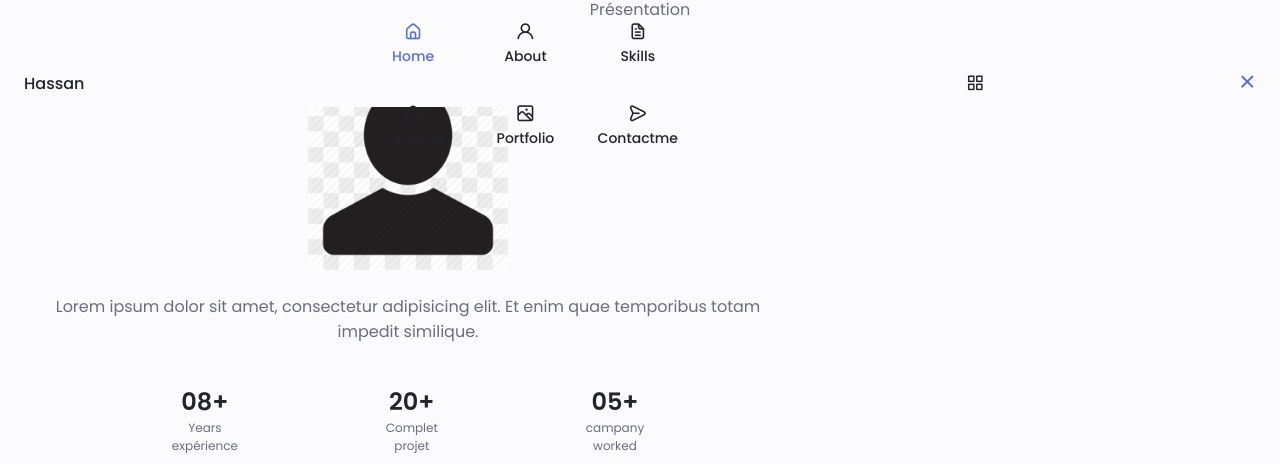
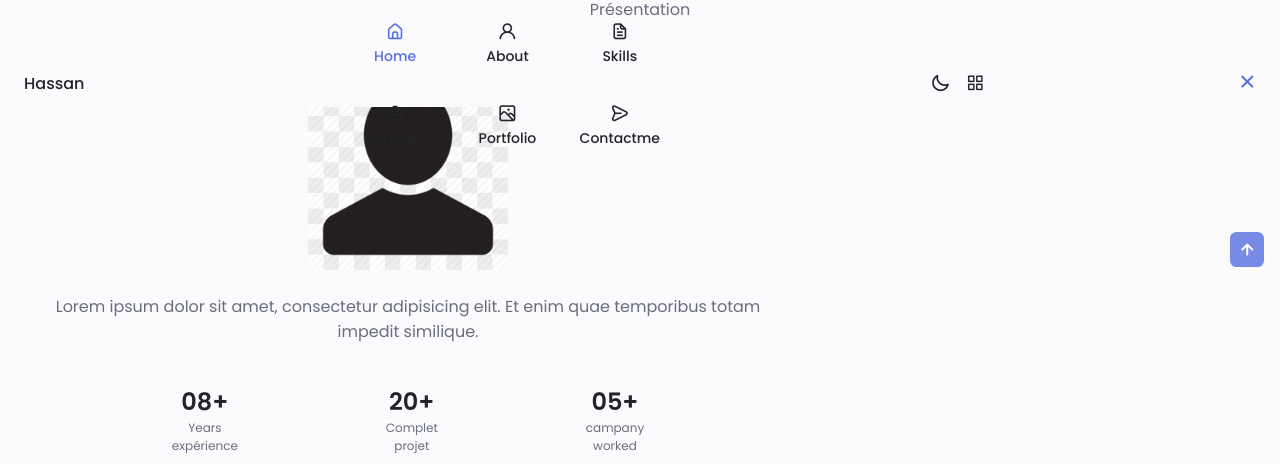
Before and after one commit to hassanrobleh/portfolio, a plain HTML site: page index.html in a window 1280 px wide. Shown: the part 693-1157 px from the top of the page. Drawn offline with nearby package versions, Linux system fonts and the light colour scheme.

Commit message:
scroll up

```diff
--- a/index.html
+++ b/index.html
@@ -55,6 +55,8 @@
             </div>
 
             <div class="nav__btns">
+                <!-- Theme change button  -->
+                <i class="uil uil-moon change-theme" id="theme-button"></i>
                 <div class="nav__toggle" id="nav-toggle">
                     <i class="uil uil-apps"></i>
                 </div>
@@ -868,6 +870,9 @@
     </footer>
 
     <!-- SCROLL TOP -->
+    <a href="#" class="scrollup" id="scroll-up">
+        <i class="uil uil-arrow-up scrollup__icon"></i>
+    </a>
 
     <!-- SWIPER JS -->
     <script src="src/js/swiper-bundle.min.js"></script>
--- a/src/css/styles.css
+++ b/src/css/styles.css
@@ -63,6 +63,32 @@
         --small-font-size: .875rem;
         --smaller-font-size: 813rem;
     }
+}
+
+/* Variables Dark theme */
+body.dark-theme {
+    /* HSL color mode */
+    --first-color-second: hsl(var(--hue-color), 30%, 8%);
+    --title-color: hsl(var(--hue-color), 8%, 95%);
+    --text-color: hsl(var(--hue-color), 8%, 75%);
+    --input-color: hsl(var(--hue-color), 29%, 16%);
+    --body-color: hsl(var(--hue-color), 28%, 12%);
+    --container-color: hsl(var(var(--hue-color), 29%; 16%));
+}
+
+/* Button Dark/Light */
+.nav__btns {
+    display: flex;
+    align-items: center;
+}
+.change-theme {
+    font-size: 1.25rem;
+    color: var(--title-color);
+    margin-right: var(--mb-1);
+    cursor: pointer;
+}
+.change-theme:hover {
+    color: var(--first-color);
 }
 
 /* BASE */
@@ -217,6 +243,11 @@ img {
 /* ACTIVE LINK */
 .active-link {
     color: var(--first-color);
+}
+
+/* CHANGE BACKGROUND HEADER */
+.scroll-header {
+    box-shadow: 0 -1px 4px rgba(0, 0, 0, .15);
 }
 
 /* HOME */
@@ -816,3 +847,33 @@ img {
 }
 
 /* SCROLL UP */
+.scrollup {
+    position: fixed;
+    right: 1rem;
+    bottom: -20%;
+    background-color: var(--first-color);
+    opacity: .8;
+    padding: 0 .3rem;
+    border-radius: .4rem;
+    z-index: var(--z-tooltip);
+    transition: .4s;
+}
+.scrollup:hover {
+    background-color: var(--first-color-alt);
+}
+.scrollup__icon {
+    font-size: 1.5rem;
+    color: #fff;
+}
+
+/* Show scroll */
+.show-scroll {
+    bottom: 5rem;
+}
+
+/* ============= MEDIA QUERIES ==================== */
+/* For small devices */
+
+/* For medium devices */
+
+/* For large devices */
--- a/src/js/main.js
+++ b/src/js/main.js
@@ -165,8 +165,22 @@ function scrollActive() {
 }
 window.addEventListener("scroll", scrollActive);
 
-/* CHANGE BACKGROUND HEADER */
+/*==================== CHANGE BACKGROUND HEADER ====================*/
+function scrollHeader() {
+  const nav = document.getElementById("header");
+  // When the scroll is greater than 200 viewport height, add the scroll-header class to the header tag
+  if (this.scrollY >= 200) nav.classList.add("scroll-header");
+  else nav.classList.remove("scroll-header");
+}
+window.addEventListener("scroll", scrollHeader);
 
-/* SHOW SCROLL TOP */
+/*==================== SHOW SCROLL UP ====================*/
+function scrollUp() {
+  const scrollUp = document.getElementById("scroll-up");
+  // When the scroll is higher than 560 viewport height, add the show-scroll class to the a tag with the scroll-top class
+  if (this.scrollY >= 560) scrollUp.classList.add("show-scroll");
+  else scrollUp.classList.remove("show-scroll");
+}
+window.addEventListener("scroll", scrollUp);
 
-/* DARK LIGHT THEME */
+/*==================== DARK LIGHT THEME ====================*/
```
